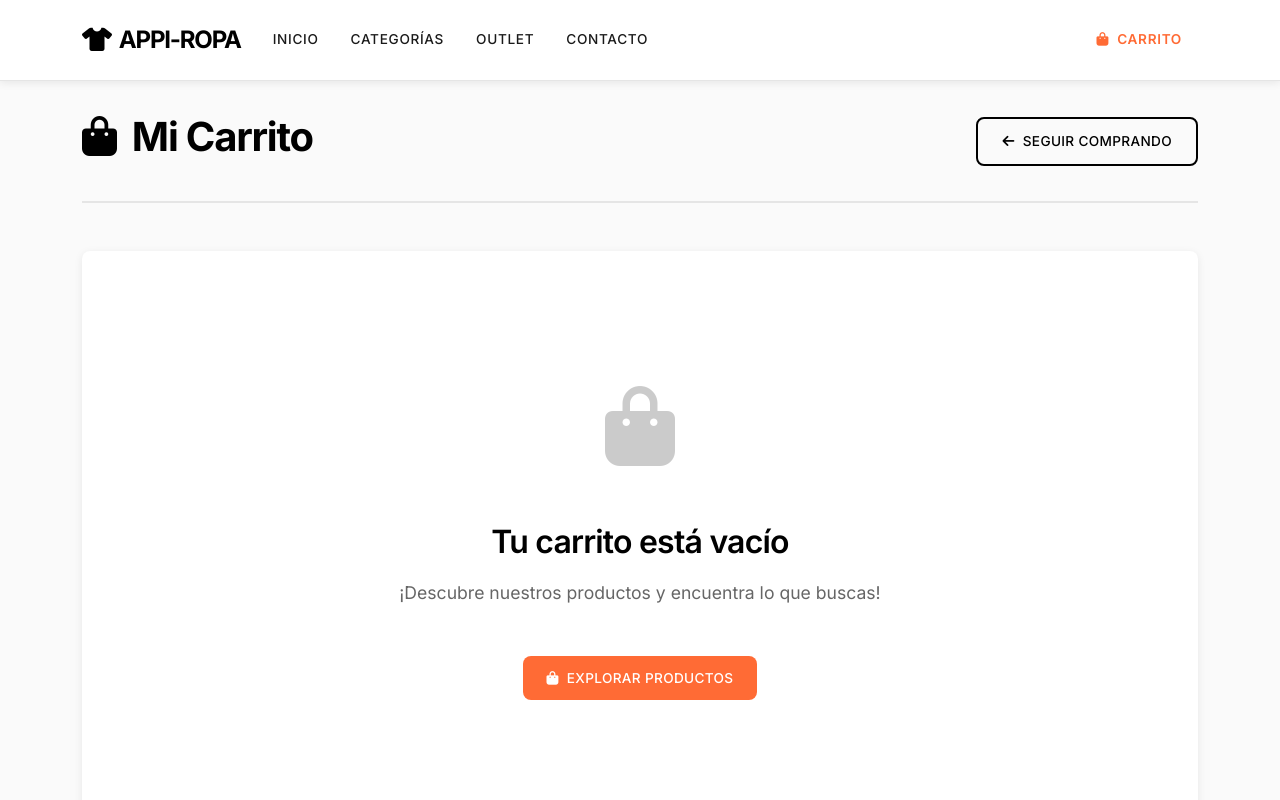
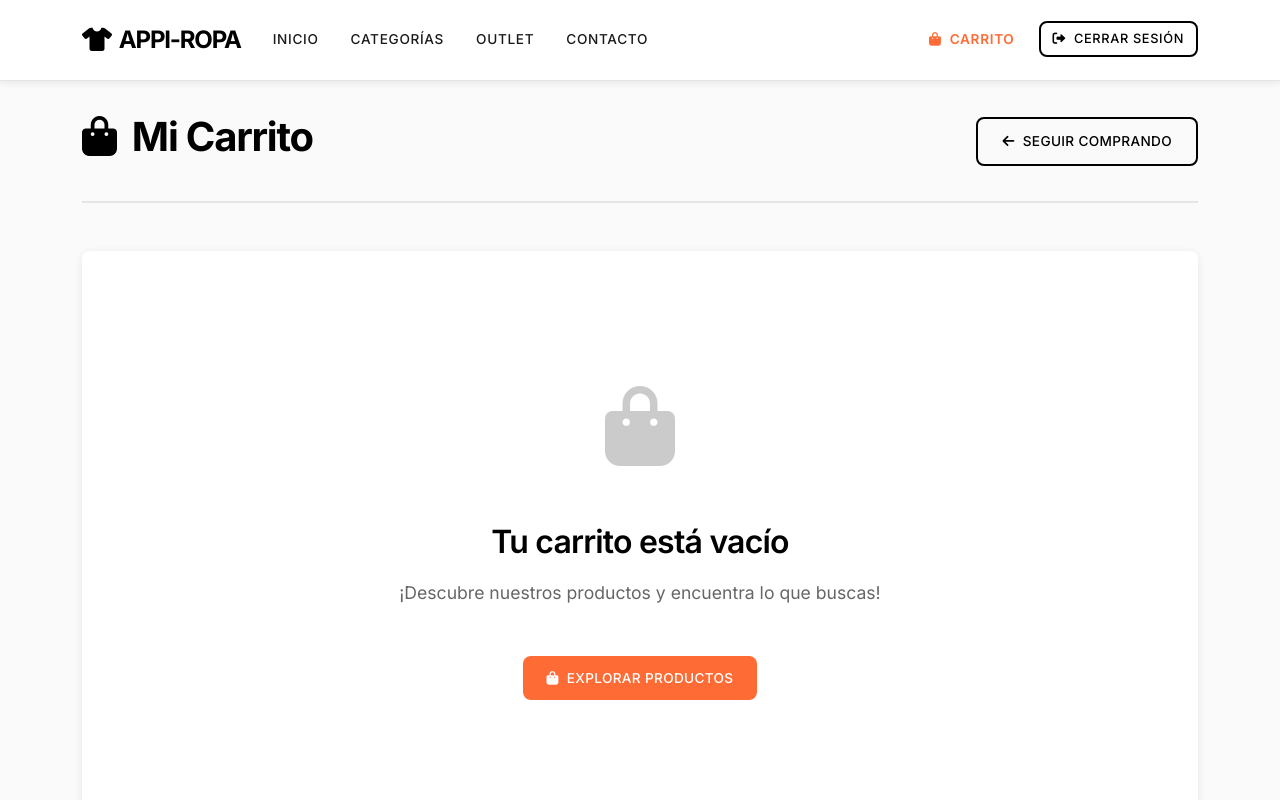
Before and after one commit to Chud50/TpWeb2-Grupo17, an Angular app in the folder TrabajoPractico-Grupo17-front/: page /carrito in a window 1280 px wide. Shown: the top 800 px of the page. Built offline with nearby package versions, Linux system fonts and the light colour scheme; sample sign-in values are in the browser's storage.

Commit message:
Se agrega boton cerrar sesion con logica

```diff
--- a/TrabajoPractico-Grupo17-front/src/app/app.routes.ts
+++ b/TrabajoPractico-Grupo17-front/src/app/app.routes.ts
@@ -3,11 +3,20 @@ import { LoginComponent } from './login/login';
 import { ProductosComponent } from './productos/productos';
 import { RegistroComponent } from './registro/registro';
 import { CarritoComponent } from './carrito/carrito';
+import { authGuard } from './api/services/auth/guards/auth.guard';
 
 export const routes: Routes = [
     { path: 'login', component: LoginComponent },
-    { path: 'productos', component: ProductosComponent },
     { path: 'registro', component: RegistroComponent },
-    { path: 'carrito', component: CarritoComponent },
+    {
+        path: 'productos',
+        component: ProductosComponent,
+        canActivate: [authGuard]
+    },
+    {
+        path: 'carrito',
+        component: CarritoComponent,
+        canActivate: [authGuard]
+    },
     { path: '', redirectTo: 'login', pathMatch: 'full' }
 ];
--- a/TrabajoPractico-Grupo17-front/src/app/carrito/carrito.html
+++ b/TrabajoPractico-Grupo17-front/src/app/carrito/carrito.html
@@ -28,6 +28,12 @@
             <i class="fas fa-shopping-bag me-1"></i>
             Carrito
           </a>
+        </li>
+        <li class="nav-item">
+          <button class="btn btn-outline-primary btn-sm ms-2" (click)="logout()">
+            <i class="fas fa-sign-out-alt me-1"></i>
+            Cerrar Sesión
+          </button>
         </li>
       </ul>
     </div>
--- a/TrabajoPractico-Grupo17-front/src/app/carrito/carrito.ts
+++ b/TrabajoPractico-Grupo17-front/src/app/carrito/carrito.ts
@@ -1,8 +1,9 @@
 import { Component, OnInit, OnDestroy } from '@angular/core';
 import { CommonModule } from '@angular/common';
-import { RouterModule } from '@angular/router';
+import { RouterModule, Router } from '@angular/router';
 import { Subscription } from 'rxjs';
 import { CarritoService } from '../api/services/carrito/carrito.service';
+import { AuthService } from '../api/services/auth/auth.service';
 import { Carrito, CarritoItem } from '../modules/carrito/interfaces/carrito.interface';
 
 @Component({
@@ -16,7 +17,11 @@ export class CarritoComponent implements OnInit, OnDestroy {
   carrito: Carrito | null = null;
   private subscription: Subscription = new Subscription();
 
-  constructor(private carritoService: CarritoService) {}
+  constructor(
+    private carritoService: CarritoService,
+    private authService: AuthService,
+    private router: Router
+  ) {}
 
   ngOnInit() {
     // Suscribirse al estado reactivo del carrito
@@ -77,4 +82,9 @@ export class CarritoComponent implements OnInit, OnDestroy {
   trackByItem(index: number, item: CarritoItem): number {
     return item.producto.id || index;
   }
+
+  logout() {
+    this.authService.logout();
+    this.router.navigate(['/login']);
+  }
 }
--- a/TrabajoPractico-Grupo17-front/src/app/productos/productos.html
+++ b/TrabajoPractico-Grupo17-front/src/app/productos/productos.html
@@ -29,6 +29,12 @@
             Carrito
             <span class="badge bg-accent ms-1" *ngIf="cantidadEnCarrito > 0">{{ cantidadEnCarrito }}</span>
           </a>
+        </li>
+        <li class="nav-item">
+          <button class="btn btn-outline-primary btn-sm ms-2" (click)="logout()">
+            <i class="fas fa-sign-out-alt me-1"></i>
+            Cerrar Sesión
+          </button>
         </li>
       </ul>
     </div>
--- a/TrabajoPractico-Grupo17-front/src/app/productos/productos.ts
+++ b/TrabajoPractico-Grupo17-front/src/app/productos/productos.ts
@@ -1,8 +1,9 @@
 import { Component, OnInit } from '@angular/core';
 import { CommonModule } from '@angular/common';
-import { RouterModule } from '@angular/router';
+import { RouterModule, Router } from '@angular/router';
 import { ProductoService } from '../api/services/producto/producto.service';
 import { CarritoService } from '../api/services/carrito/carrito.service';
+import { AuthService } from '../api/services/auth/auth.service';
 import { Producto } from '../modules/productos/interfaces/producto.interface';
 
 @Component({
@@ -20,7 +21,9 @@ export class ProductosComponent implements OnInit {
 
   constructor(
     private productoService: ProductoService,
-    private carritoService: CarritoService
+    private carritoService: CarritoService,
+    private authService: AuthService,
+    private router: Router
   ) {}
 
   ngOnInit() {
@@ -71,4 +74,9 @@ export class ProductosComponent implements OnInit {
     this.carritoService.agregarProducto(producto, 1);
     alert(`${producto.nombre} agregado al carrito`);
   }
+
+  logout() {
+    this.authService.logout();
+    this.router.navigate(['/login']);
+  }
 }
--- a/TrabajoPractico-Grupo17-front/src/styles.css
+++ b/TrabajoPractico-Grupo17-front/src/styles.css
@@ -99,6 +99,23 @@ p {
   background-color: #e55a2b;
   transform: translateY(-1px);
   box-shadow: var(--shadow-md);
+}
+
+/* Botón de logout */
+.navbar .btn-outline-primary.btn-sm {
+  font-size: 0.8rem;
+  padding: 0.375rem 0.75rem;
+  font-weight: 500;
+  text-transform: uppercase;
+  letter-spacing: 0.05em;
+  transition: var(--transition);
+}
+
+.navbar .btn-outline-primary.btn-sm:hover {
+  background-color: var(--primary-color);
+  border-color: var(--primary-color);
+  color: var(--secondary-color);
+  transform: translateY(-1px);
 }
 
 /* Cards mejoradas */
```
